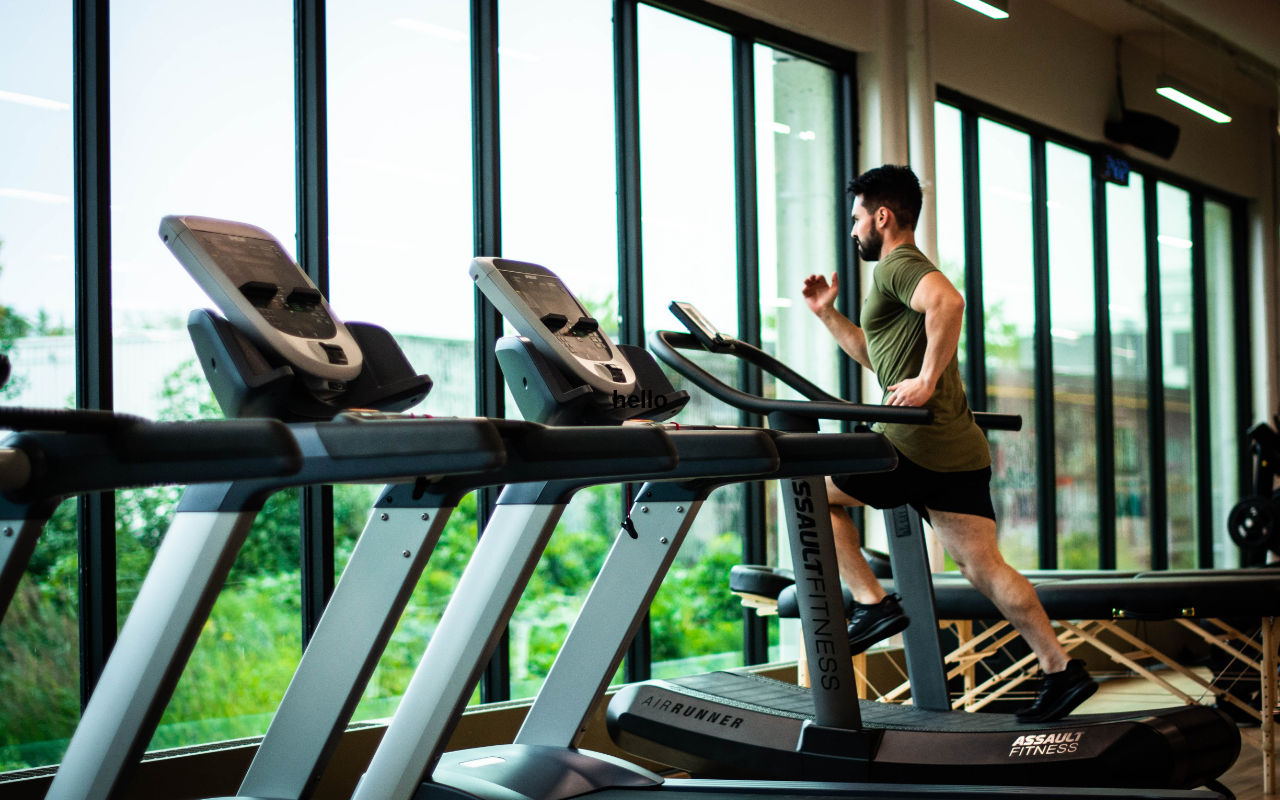
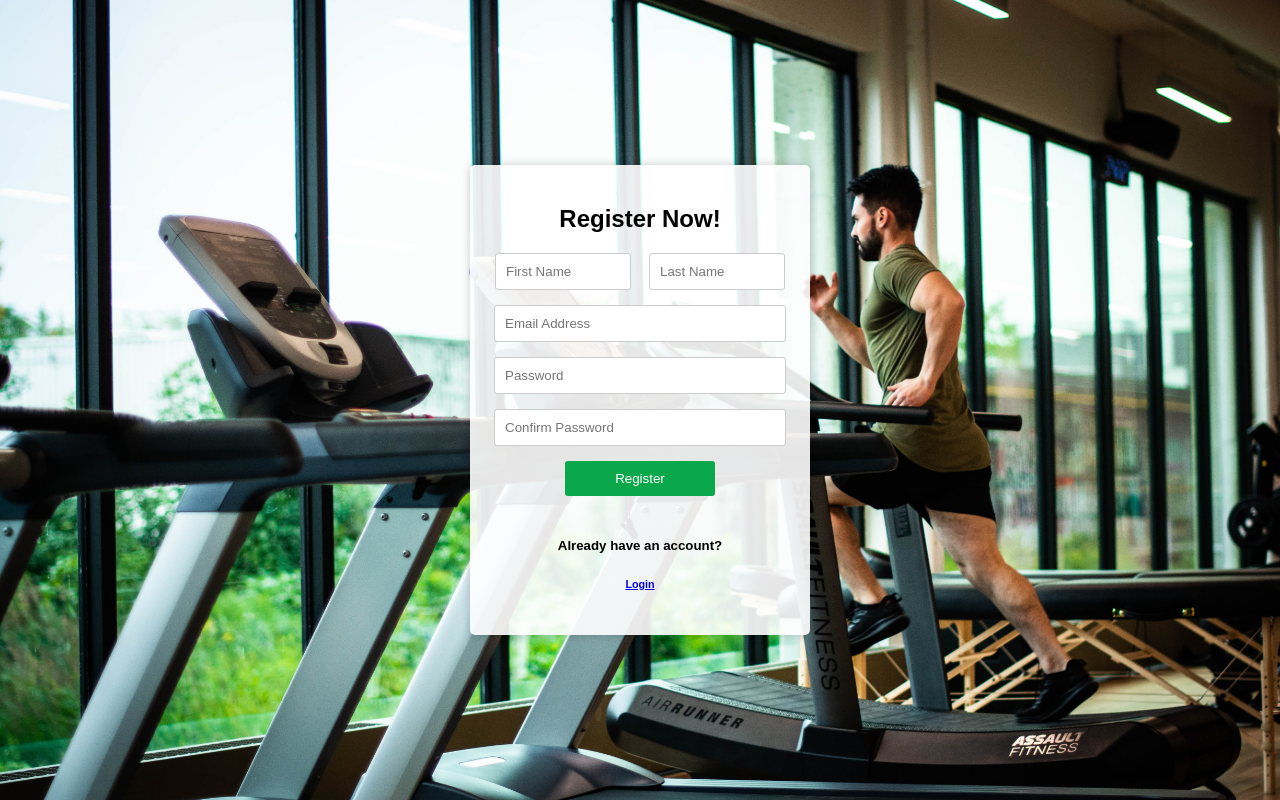
Before and after one commit to steventdn/heal-cpp, a React (Create React App) app: page /registration in a window 1280 px wide. Built offline with nearby package versions, Linux system fonts and the light colour scheme.

Commit message:
added more to registration page

```diff
--- a/src/pages/login.js
+++ b/src/pages/login.js
@@ -25,7 +25,7 @@ function Login() {
 
   return (
     <div className="login-container">
-      <h2>Welcome to HEAL</h2>
+      <h2>Login</h2>
       <input
         type="text"
         placeholder="Email Address"
--- a/src/pages/registration.js
+++ b/src/pages/registration.js
@@ -1,21 +1,67 @@
+// registration.css
+/* Add the CSS styles as previously provided */
+
+// Registration.js
 import React, { useState } from 'react';
 import { Link } from 'react-router-dom';
 import '../styles/registration.css'; // Import the CSS file
 
-function Registration(){
+function Registration() {
 
-          // use states
-          const[firstName, setfirstName] = useState('');
-          const[lastName, setLastName] = useState('');
-          const[email, setEmail] = useState('');
-          const[password, setPassword] = useState('');
+  // use states
+  const [firstName, setFirstName] = useState('');
+  const [lastName, setLastName] = useState('');
+  const [email, setEmail] = useState('');
+  const [password, setPassword] = useState('');
+  const [confirmedPassword, setConfirmedPassword] = useState('');
 
-          return(
-            <div>
-              <h2>hello</h2>
-            </div>
-          );
+  return (
+    <div className='registration-container'>
+      <h2>Register Now!</h2>
+      <div className="name-inputs">
+        <input
+          type="text"
+          placeholder="First Name"
+          className="register-input-small"
+          value={firstName}
+          onChange={(e) => setFirstName(e.target.value)}
+        />
+        <input
+          type="text"
+          placeholder="Last Name"
+          className="register-input-small"
+          value={lastName}
+          onChange={(e) => setLastName(e.target.value)}
+        />
+      </div>
+      <input
+        type="text"
+        placeholder="Email Address"
+        className="register-input"
+        value={email}
+        onChange={(e) => setEmail(e.target.value)}
+      />
+      <input
+        type="password"
+        placeholder="Password"
+        className="register-input"
+        value={password}
+        onChange={(e) => setPassword(e.target.value)}
+      />
+      <input
+        type="password"
+        placeholder="Confirm Password"
+        className="register-input"
+        value={confirmedPassword}
+        onChange={(e) => setConfirmedPassword(e.target.value)}
+      />
+      <button className="register-button">Register</button>
+      <h5>Already have an account?</h5>
+      <Link to="/login">  {/* Use React Router's Link component */}
+          <h6>Login</h6>
+        </Link>
+    </div>
+  );
+}
 
-
-}
 export default Registration;
--- a/src/styles/registration.css
+++ b/src/styles/registration.css
@@ -1,4 +1,4 @@
-/* login.css */
+/* registration.css */
 body {
   font-family: Arial, sans-serif;
   background-image: url("/public/login-background-photo.jpeg");
@@ -11,25 +11,31 @@ body {
   height: 100vh;
 }
 
-        .login-container {
+.registration-container {
   background-color: #ffffffe5;
   border-radius: 5px;
   box-shadow: 0px 0px 10px rgba(0, 0, 0, 0.2);
   padding: 20px;
   width: 300px;
-          height: 275px;
   text-align: center;
 }
 
-        .login-container h2 {
-          margin-bottom: 20px;
-          color: #333;
-        }
-        .login-container h5 {
-          margin-bottom: -15px;
+.name-inputs {
+  display: flex;
+  justify-content: space-between;
+  margin-bottom: 15px;
 }
 
-        .login-input {
+.register-input-small {
+  width: 38%; /* Adjust the width to create space between the first name and last name inputs */
+  padding: 10px;
+  border: 1px solid #ccc;
+  border-radius: 3px;
+  margin-left: 5px;
+  margin-right:5px;
+}
+
+.register-input {
   width: 90%;
   padding: 10px;
   margin-bottom: 15px;
@@ -37,7 +43,7 @@ body {
   border-radius: 3px;
 }
 
-        .login-button {
+.register-button {
   width: 50%;
   padding: 10px;
   background-color: #0aa74b;
@@ -48,6 +54,6 @@ body {
   margin-bottom: 20px;
 }
 
-        .login-button:hover {
+.register-button:hover {
   background-color: #097e2c;
 }
```
Lines whose indentation alone changed are shown as unchanged.
